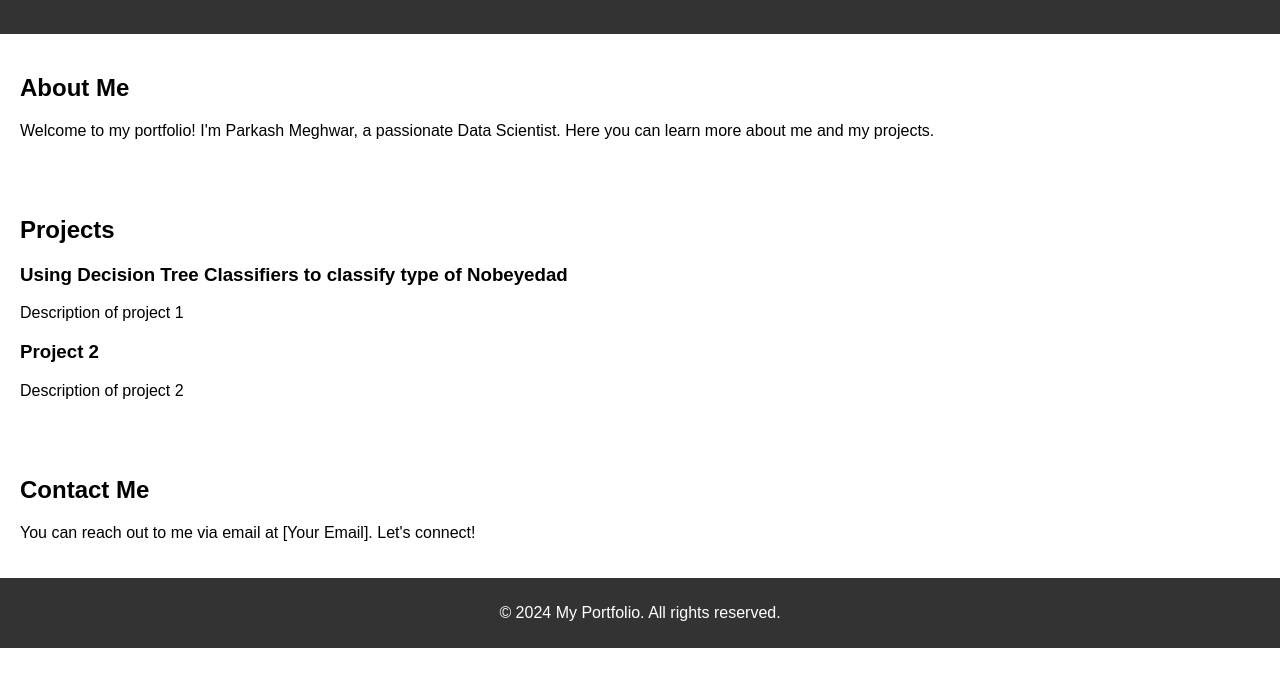
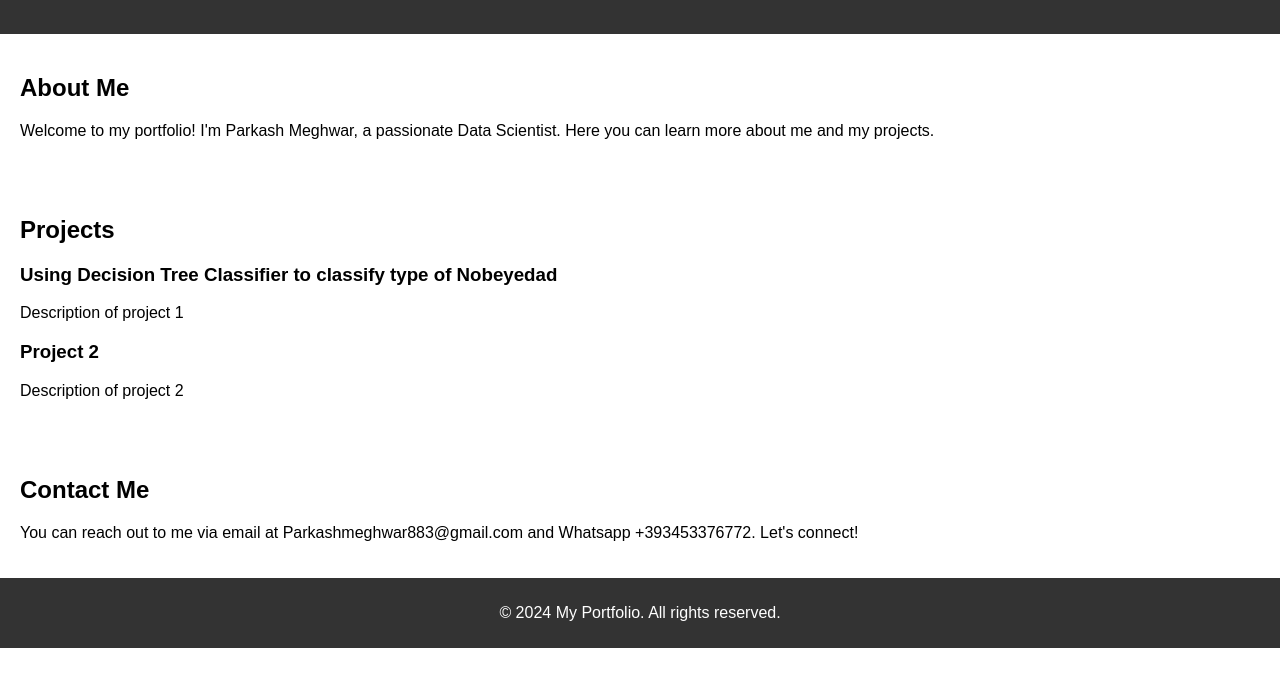
Before and after one commit to PMeghwar/portfolio, a plain HTML site: page index.html in a window 1280 px wide. Shown: the part 93-780 px from the top of the page. Drawn offline with Linux system fonts and the light colour scheme; a script that the page names is missing.

Commit message:
Update index.html

```diff
--- a/index.html
+++ b/index.html
@@ -26,7 +26,7 @@
     <section id="projects">
         <h2>Projects</h2>
         <div class="project">
-            <h3>Using Decision Tree Classifiers to classify type of Nobeyedad </h3>
+            <h3>Using Decision Tree Classifier to classify type of Nobeyedad </h3>
             <p>Description of project 1</p>
         </div>
         <div class="project">
@@ -38,7 +38,7 @@
 
     <section id="contact">
         <h2>Contact Me</h2>
-        <p>You can reach out to me via email at [Your Email]. Let's connect!</p>
+        <p>You can reach out to me via email at Parkashmeghwar883@gmail.com and Whatsapp +393453376772. Let's connect!</p>
     </section>
 
     <footer>
```
